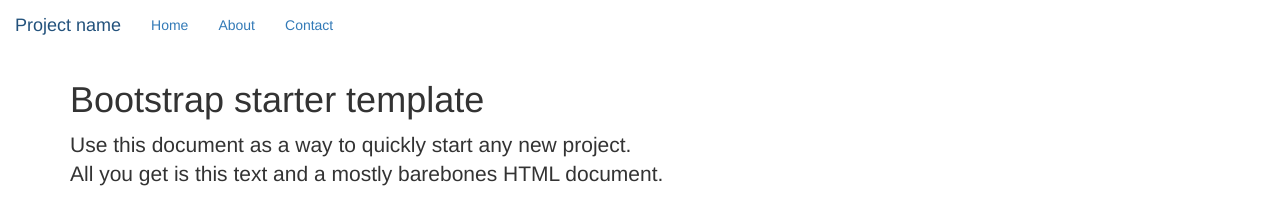
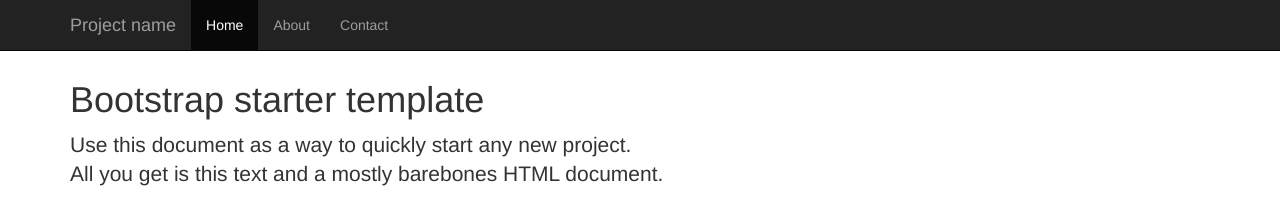
Before and after one commit to ncoffer/ncoffer.github.io, a plain HTML site: page index.html in a window 1280 px wide. Drawn offline with nearby package versions, Linux system fonts and the light colour scheme.

Commit message:
different

```diff
--- a/index.html
+++ b/index.html
@@ -14,19 +14,25 @@
 		</style>
 	</head>
 	<body>
-	<nav class="navbar navbar-fixed-top navbar-dark bg-inverse">
-      <a class="navbar-brand" href="#">Project name</a>
-      <ul class="nav navbar-nav">
-        <li class="nav-item active">
-          <a class="nav-link" href="#">Home <span class="sr-only">(current)</span></a>
-        </li>
-        <li class="nav-item">
-          <a class="nav-link" href="#">About</a>
-        </li>
-        <li class="nav-item">
-          <a class="nav-link" href="#">Contact</a>
-        </li>
-      </ul>
+		<nav class="navbar navbar-inverse navbar-fixed-top">
+      <div class="container">
+        <div class="navbar-header">
+          <button type="button" class="navbar-toggle collapsed" data-toggle="collapse" data-target="#navbar" aria-expanded="false" aria-controls="navbar">
+            <span class="sr-only">Toggle navigation</span>
+            <span class="icon-bar"></span>
+            <span class="icon-bar"></span>
+            <span class="icon-bar"></span>
+          </button>
+          <a class="navbar-brand" href="#">Project name</a>
+        </div>
+        <div id="navbar" class="collapse navbar-collapse">
+          <ul class="nav navbar-nav">
+            <li class="active"><a href="#">Home</a></li>
+            <li><a href="#about">About</a></li>
+            <li><a href="#contact">Contact</a></li>
+          </ul>
+        </div><!--/.nav-collapse -->
+      </div>
     </nav>
 
     <div class="container">
```
